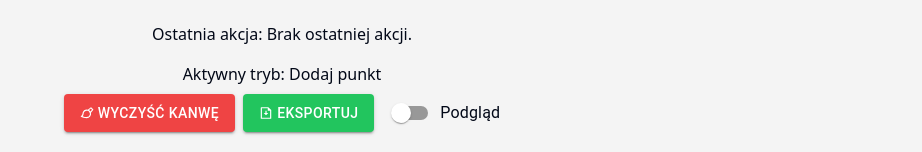
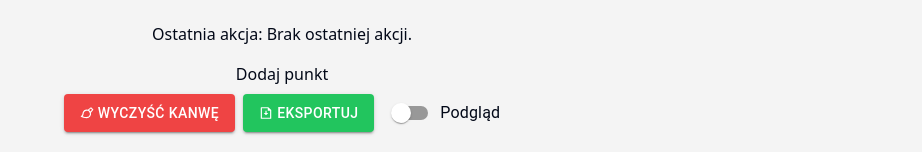
Before and after one commit to wojwozniak/bezier-curves, a React (Vite) app: page / in a window 1280 px wide. Shown: the part 457-609 px from the top of the page, without its empty margins (358-1280 px from the left). Built offline with nearby package versions, Linux system fonts and the light colour scheme.

Commit message:
Update Editor.tsx

```diff
--- a/src/components/Editor.tsx
+++ b/src/components/Editor.tsx
@@ -10,7 +10,6 @@ import { Curve } from '../types/Curve';
 
 interface EditorProps {
   activeMode: State;
-  updateActiveMode: React.Dispatch<React.SetStateAction<State>>;
   currentCurve: string;
   setCurveFromKeyboard: React.Dispatch<React.SetStateAction<number>>;
 }
@@ -106,7 +105,7 @@ const Editor = ({ activeMode, currentCurve, setCurveFromKeyboard }: EditorProps)
 
     // ### Dodawanie i edytowanie punktów ###
     const handleCanvasClick = (event: { clientX: number; clientY: number; }) => {
-      if (activeMode.label === "Podgląd") {
+      if (activeMode.label === "Podgląd włączony") {
         setScreen("Próba edycji podczas trybu podglądu - wyłącz tryb podglądu by edytować.");
         return;
       }
@@ -162,6 +161,7 @@ const Editor = ({ activeMode, currentCurve, setCurveFromKeyboard }: EditorProps)
 
   }, [coordinates, activeMode, selectedPoint, currentCurve]);
 
+  // ### Obsługa klawiatury - zmiana warstw ###
   useEffect(() => {
     const handleKeyDown = (event: { key: SetStateAction<string | null>; }) => {
       setPressedKey(event.key);
@@ -211,7 +211,7 @@ const Editor = ({ activeMode, currentCurve, setCurveFromKeyboard }: EditorProps)
     <div className="flex items-center justify-center flex-col">
       <canvas ref={canvasRef} className="border-2 border-gray-300 bg-white mb-4" />
       <p className='my-2'>Ostatnia akcja: {screen}</p>
-      <p className='my-2'>Aktywny tryb: {activeMode.label}</p>
+      <p className='my-2'>{activeMode.label}</p>
     </div>
   );
 };
```
